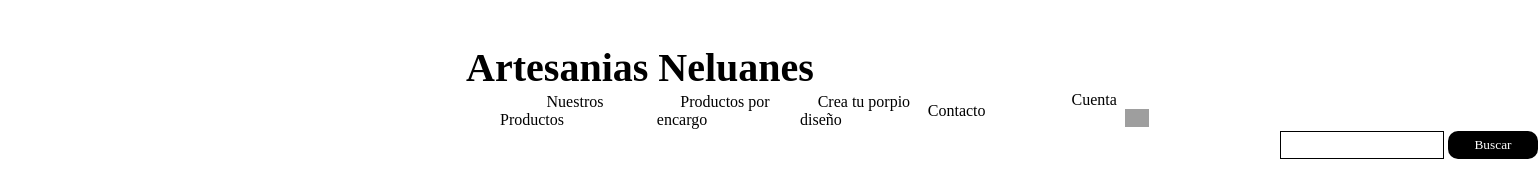
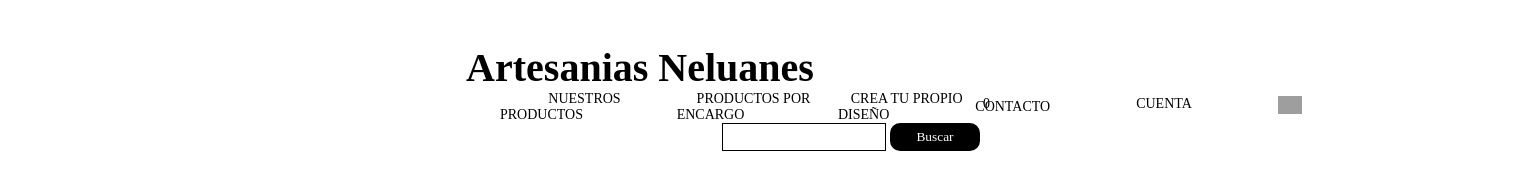
Before and after one commit to Juamapa0/Neluanes, a plain HTML site: page artesanias.html in a window 1280 px wide. Shown: the top 190 px of the page, 1538 px wide, since content can reach past the window. Drawn offline with Linux system fonts and the light colour scheme; grey boxes are pictures that could not be loaded; a web font is replaced by a local one.

Commit message:
contador/mayusculas

```diff
--- a/artesanias.css
+++ b/artesanias.css
@@ -58,23 +58,11 @@ header {
     justify-items: center;
     text-align: center;
     width: 100%;
-    font-size: 16px;
+    font-size: 14px;
     margin-left: 200px;
     cursor: pointer;      /*No pude alinear la lista, manejar cada texto, separar Cuenta del resto  ni poner a la misma altura el carro con la Cuenta */
 }
-/*figure {
-    display:flex;
-    flex-direction: row;
-    margin-left: 130px;
-    margin-bottom: 34px;
-}*/
 
-
-
-img {
-    width: 24px;
-
-}
 
  header nav {
     display:flex;
@@ -95,15 +83,28 @@ header nav .nav-center {
     margin-right:86px;
     color: black;
  }
+ #cuenta {
+    display:flex;
+ }
+
+ figure {
+    display:inline;
+ }
+ img {
+    width: 24px;
+}
+.contador {
+    position: absolute;
+    right: 290px;
+}
 
 
 .nav-input {
     display: flex;
     height: 28px;
-    width: 260px;
-    margin-left: 980px; /*No me funcionó el flex-end para ubicarlo en la derecha y lo acomode a ojo con px*/
-  }
-
+    justify-content: end;
+    width: 100%;
+}
 input {
     width: 164px;
     margin-right: 4px;
--- a/artesanias.html
+++ b/artesanias.html
@@ -20,22 +20,25 @@
       <nav>
         <ul class="nav-center">
          <li>
-          <a href="">Nuestros Productos</a>
+          <a href="">NUESTROS PRODUCTOS</a>
         </li>
          <li>
-          <a href="">Productos por encargo</a>
+          <a href="">PRODUCTOS POR ENCARGO</a>
         </li>
          <li>
-          <a href="">Crea tu porpio diseño</a>
+          <a href="">CREA TU PROPIO DISEÑO</a>
         </li>
          <li>
-          <a href="">Contacto</a>
+          <a href="">CONTACTO</a>
         </li>
-         <li>
-           <a  href="">Cuenta</a>
-           <figure>
-            <img src="https://encrypted-tbn0.gstatic.com/images?q=tbn:ANd9GcTNMgqcngzYRDUOOV34nRNfxH9mDCnorJg8_A&usqp=CAU" alt="carro">
-          </figure>
+         <li id="cuenta">
+           <a  href="">CUENTA</a>
+           <span>
+            <figure>
+             <img src="https://encrypted-tbn0.gstatic.com/images?q=tbn:ANd9GcTNMgqcngzYRDUOOV34nRNfxH9mDCnorJg8_A&usqp=CAU" alt="carro">
+            </figure>
+          </span>
+          <span class="contador">0</span>
          </li>
         </ul>
       </nav>
```
